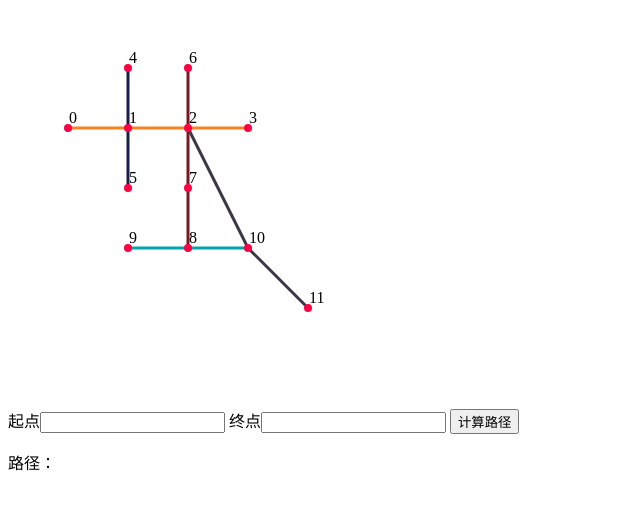
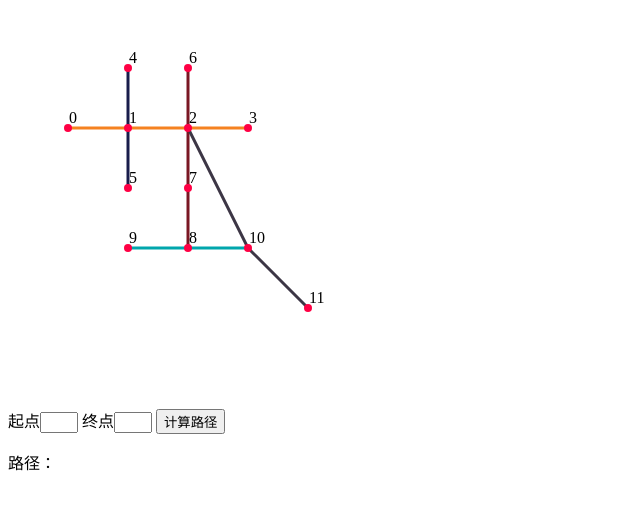
Before and after one commit to F-star/path-finding, a plain HTML site: page index.html in a window 1280 px wide. Shown: the whole page, without its empty margins (0-640 px from the left). Drawn offline with Linux system fonts and the light colour scheme.

Commit message:
修复小bug

```diff
--- a/index.html
+++ b/index.html
@@ -3,18 +3,21 @@
 <head>
     <meta charset="UTF-8">
     <meta name="viewport" content="width=device-width, initial-scale=1.0">
-    <title>Document</title>
+    <title>地铁线路查询系统</title>
     <style>
         #canvas {
             height: 400px;
             width: 400px;
         }
+        .text-input {
+            width: 30px;
+        }
     </style>
 </head>
 <body>
     <div id="canvas"></div>
-    <label for="start">起点</label><input id="start" type="text">
-    <label for="destination">终点</label><input id="destination" type="text">
+    <label for="start">起点</label><input class="text-input" id="start" type="text">
+    <label for="destination">终点</label><input class="text-input" id="destination" type="text">
     <input id="getpath_btn" type="button" value="计算路径">
     <p><span>路径：</span><span id="output"></span> </p>
     <script src="./src/index.js" type="module"></script>
```
